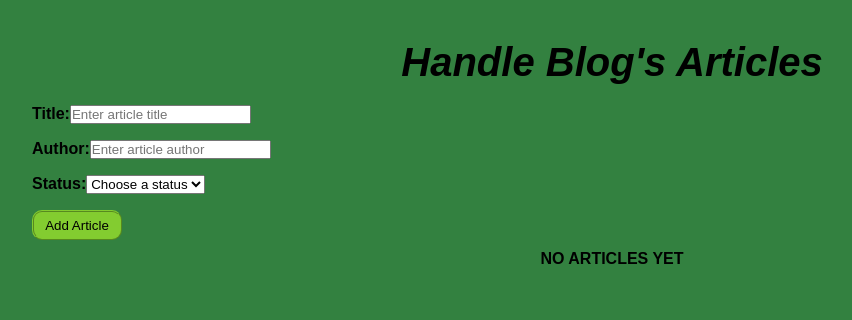
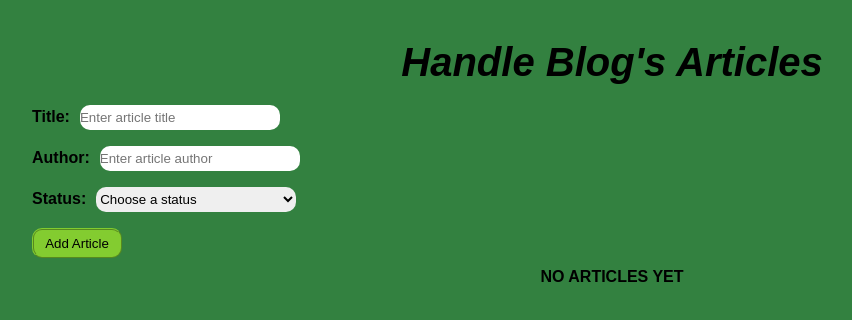
Before and after one commit to Andre050101/react-form, a React (Vite) app in the folder react form/: page / in a window 1280 px wide. Shown: the top 320 px of the page, without its empty margins (28-880 px from the left). Built offline with nearby package versions, Linux system fonts and the light colour scheme.

Commit message:
input form style added

```diff
--- a/react form/src/components/Form.module.css
+++ b/react form/src/components/Form.module.css
@@ -6,6 +6,22 @@ form {
 
 label {
     font-weight: bold;
+}
+
+input {
+    width: 200px;
+    height: 25px;
+    border-radius: 10px;
+    border-style: none;
+    margin-left: 10px;
+}
+
+select {
+    width: 200px;
+    height: 25px;
+    border-radius: 10px;
+    border-style: none;
+    margin-left: 10px;
 }
 
 button {
```
